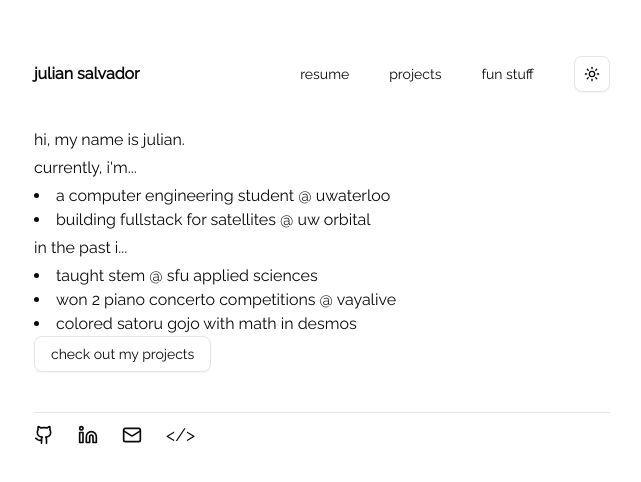
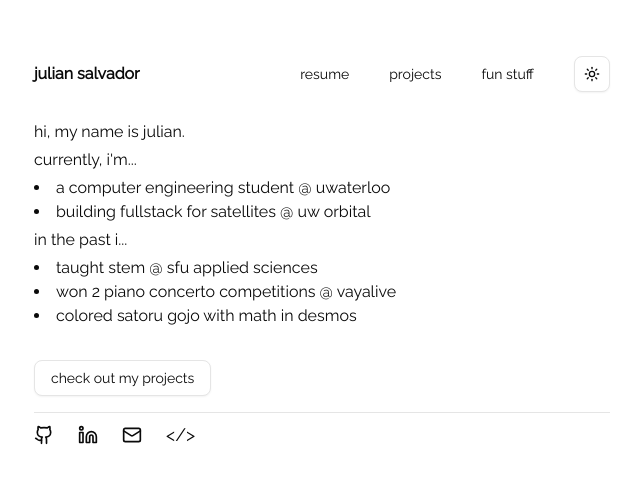
Before and after one commit to juliansalvador727/portfolio, a Next.js app: page / in a window 1280 px wide. Shown: the top 482 px of the page, without its empty margins (318-959 px from the left). Built offline with nearby package versions, Linux system fonts and the light colour scheme.

Commit message:
button footer and layout styling

```diff
--- a/src/app/layout.tsx
+++ b/src/app/layout.tsx
@@ -63,7 +63,7 @@ export default function RootLayout({
           disableTransitionOnChange
         >
           <Navbar />
-          <main className="mx-auto max-w-xl py-6">{children}</main>
+          <main className="mx-auto max-w-xl py-4">{children}</main>
           <Footer />
         </ThemeProvider>
       </body>
--- a/src/app/page.tsx
+++ b/src/app/page.tsx
@@ -19,7 +19,9 @@ export default function Home() {
           </ul>
         </div>
 
-        <Button variant="outline">check out my projects</Button>
+        <Button className="mt-8" variant="outline">
+          check out my projects
+        </Button>
       </main>
     </>
   );
--- a/src/components/footer.tsx
+++ b/src/components/footer.tsx
@@ -5,7 +5,7 @@ import { Github, Linkedin, Mail } from "lucide-react";
 
 export function Footer() {
   return (
-    <footer className="mt-4">
+    <footer className="">
       <div className="mx-auto max-w-xl flex items-center gap-6 border-border border-t py-2">
         {/* GitHub */}
         <Link
```
